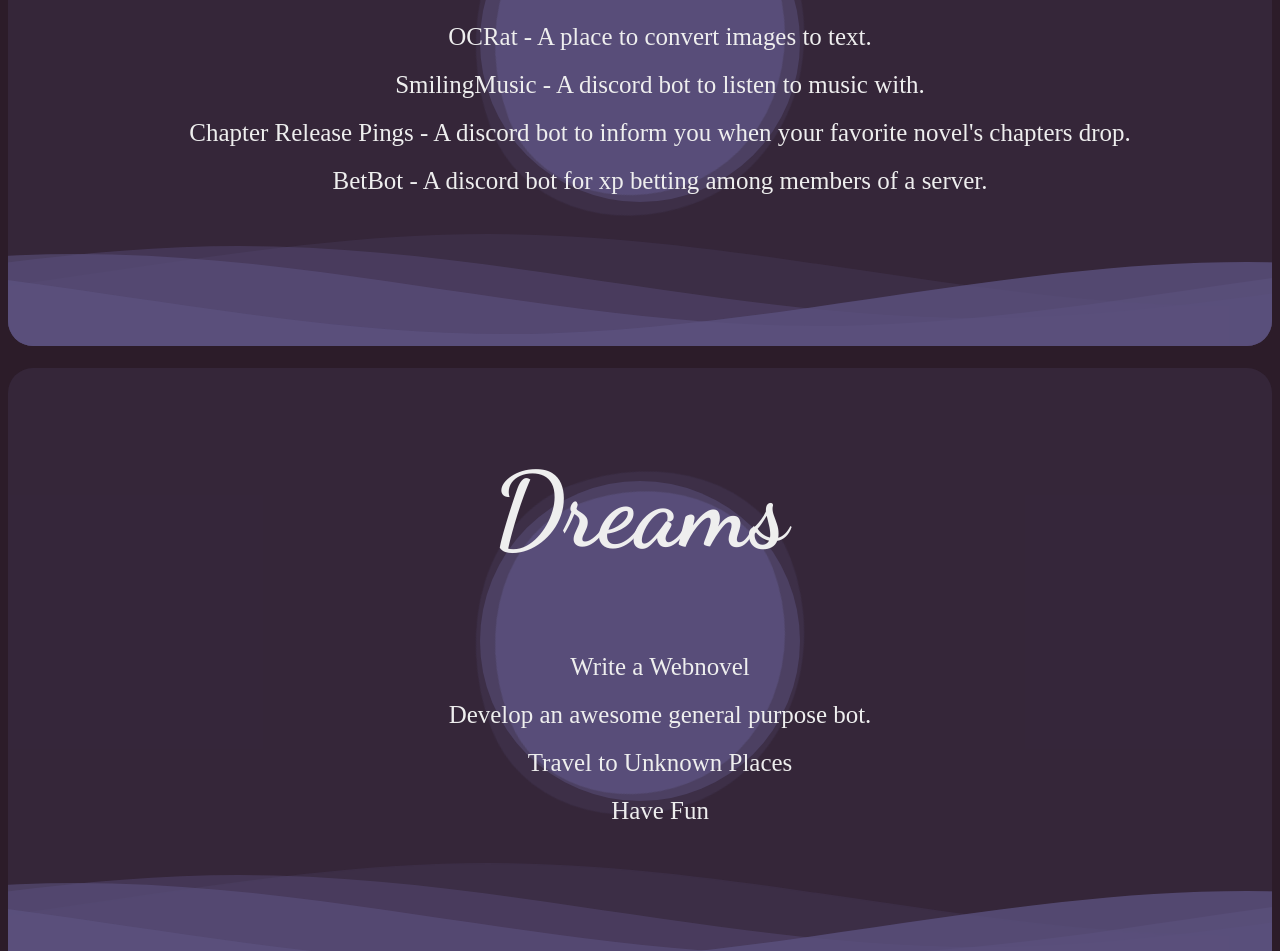
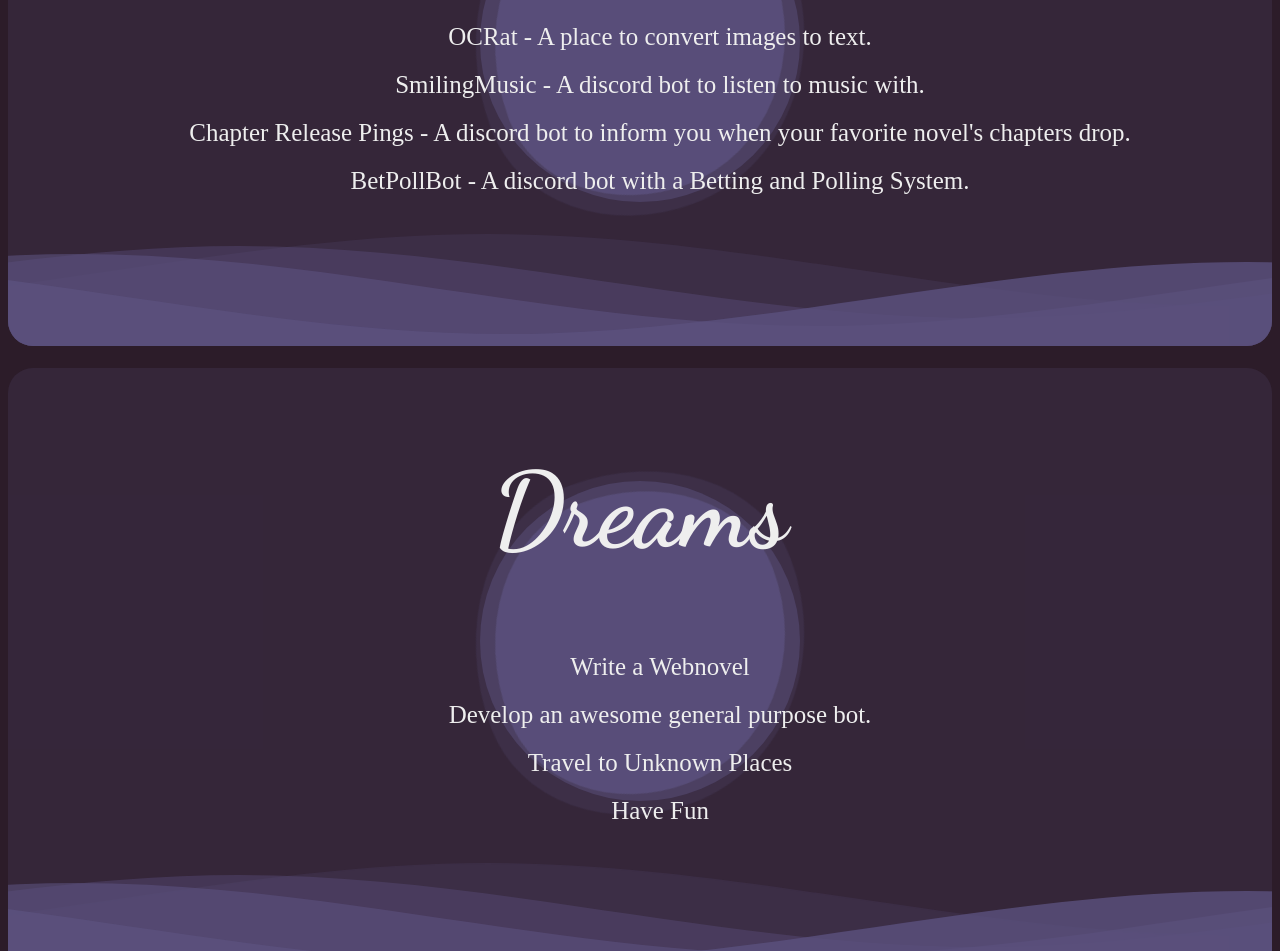
Before and after one commit to AlwaysSmiling/AlwaysSmiling.github.io, a plain HTML site: page index.html in a window 1280 px wide. Shown: the part 1038-1989 px from the top of the page. Drawn offline with Linux system fonts and the light colour scheme; a web font is replaced by a local one.

Commit message:
updated projects

```diff
--- a/index.html
+++ b/index.html
@@ -83,7 +83,7 @@
       <li class="containitems">SmilingMusic - A discord bot to listen to music with.</li>
       <li class="containitems">Chapter Release Pings - A discord bot to inform you when your favorite novel's chapters
         drop.</li>
-      <li class="containitems">BetBot - A discord bot for xp betting among members of a server.</li>
+      <li class="containitems">BetPollBot - A discord bot with a Betting and Polling System.</li>
     </ul>
     <div>
       <svg class="waves" xmlns="http://www.w3.org/2000/svg" xmlns:xlink="http://www.w3.org/1999/xlink"
```
